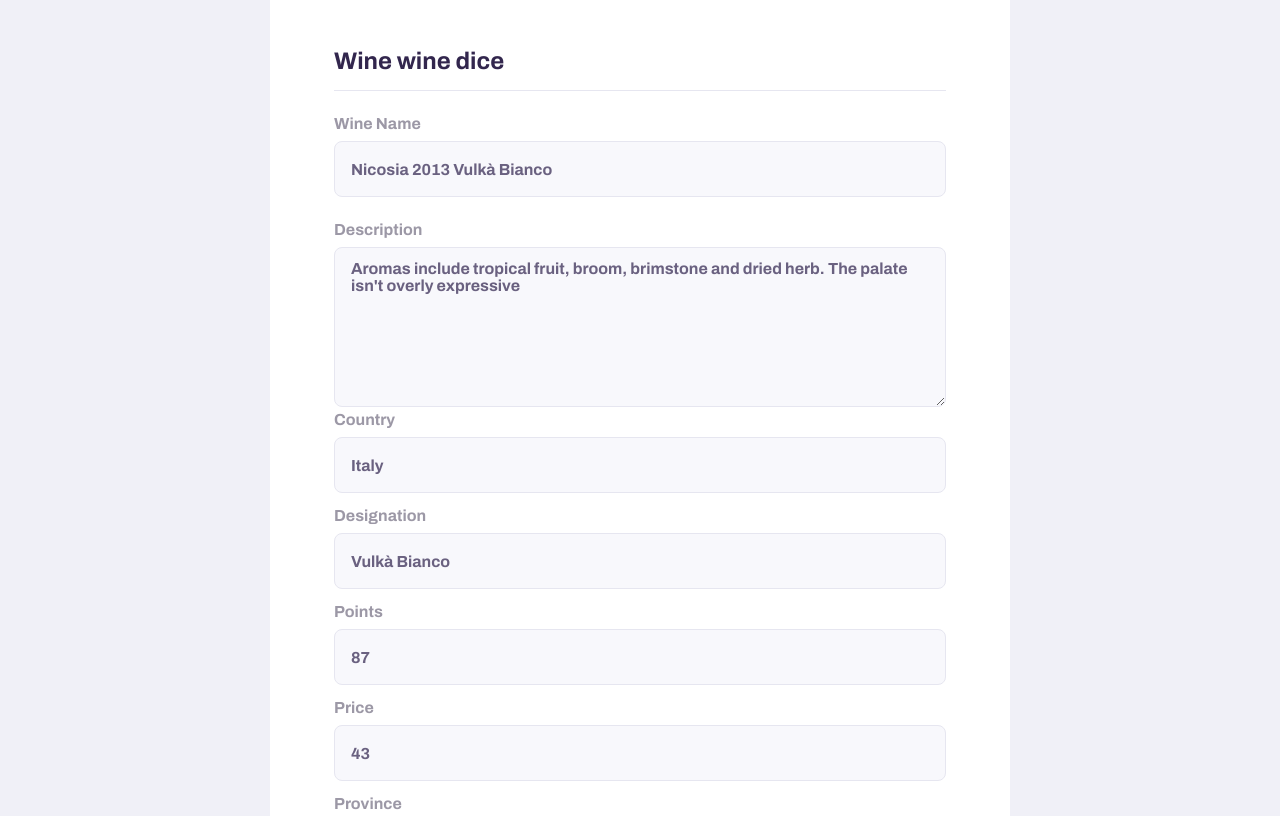
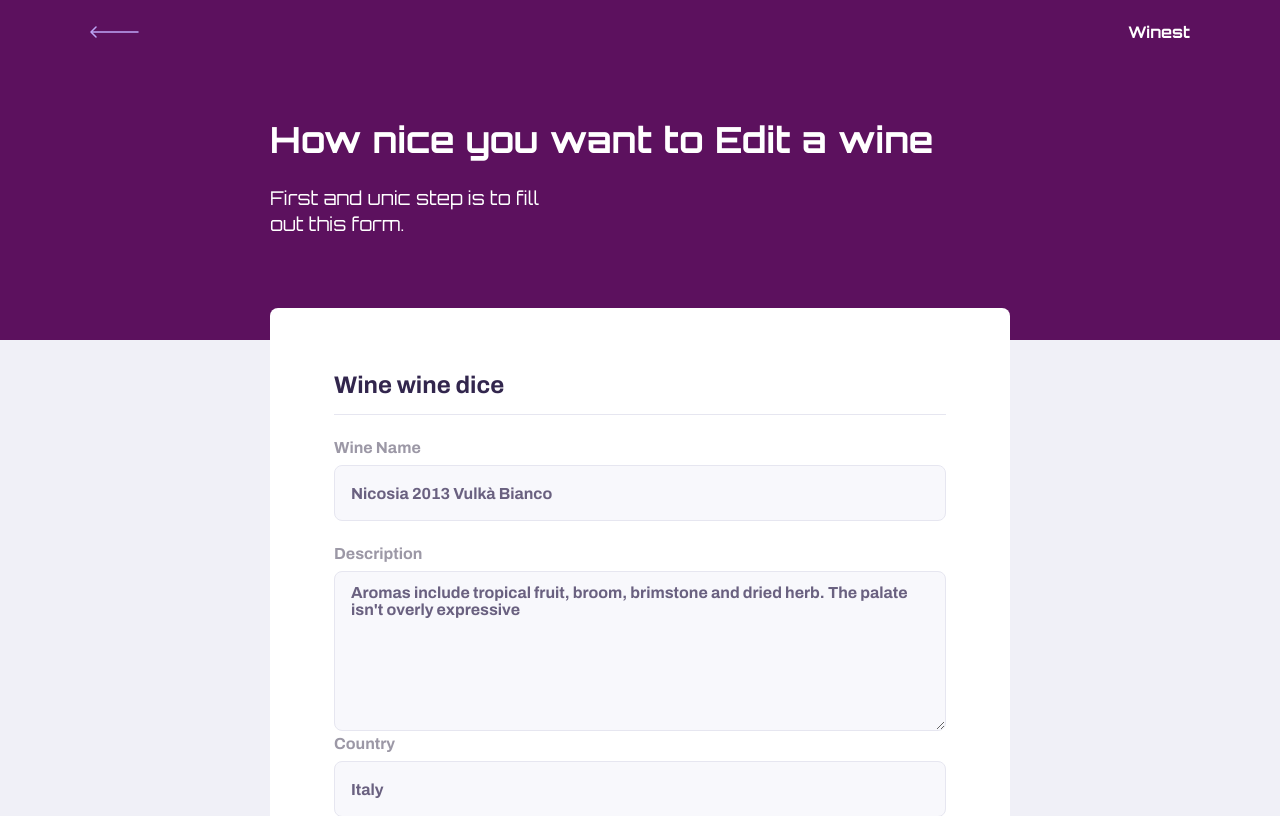
Before and after one commit to danvb112/iaad-winest, a React (Create React App) app: page /edit-wine/1 in a window 1280 px wide. Shown: the top 816 px of the page. Built offline with nearby package versions, Linux system fonts and the light colour scheme.

Commit message:
Add PageHeader to EditWine page

```diff
--- a/src/pages/EditWine/EditWine.tsx
+++ b/src/pages/EditWine/EditWine.tsx
@@ -107,6 +107,11 @@
 
     return (
         <div id="page-dev-form" className="container">
+            <PageHeader
+                title='How nice you want to Edit a wine'
+                description='First and unic step is to fill out this form.'
+                backTo='/'
+            />
             <main>
                 <fieldset>
                     <legend>Wine wine dice</legend>
```
